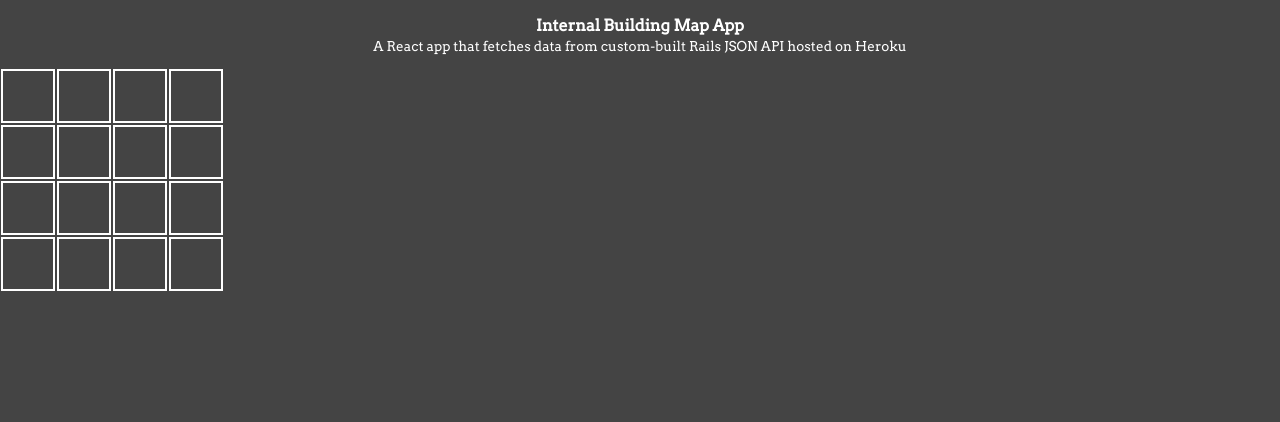
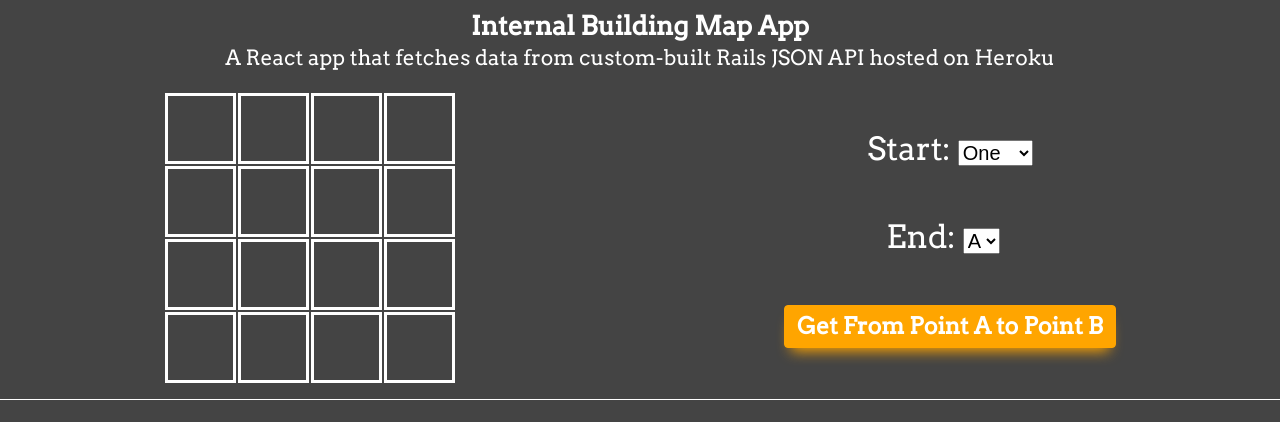
Before and after one commit to msantam2/internal-building-map-app, a React (Create React App) app: page / in a window 1280 px wide. Shown: the top 422 px of the page. Built offline with nearby package versions, Linux system fonts and the light colour scheme; no server answers.

Commit message:
add PathSelector component: the start input, end input, and submit button, with styling

```diff
--- a/src/components/App.js
+++ b/src/components/App.js
@@ -2,6 +2,7 @@ import React, { Component } from 'react';
 import axios from 'axios';
 import '../stylesheets/App.css';
 import Map from './Map';
+import PathSelector from './PathSelector';
 
 class App extends Component {
   constructor() {
@@ -26,7 +27,10 @@ class App extends Component {
           A React app that fetches data from custom-built Rails JSON API hosted on Heroku
         </p>
 
-        <Map featureData={this.state.featureData} dimensions={4} />
+        <div className="map-container">
+          <Map featureData={this.state.featureData} dimensions={4} />
+          <PathSelector featureData={this.state.featureData} />
+        </div>
       </div>
     );
   }
--- /dev/null
+++ b/src/components/PathSelector.js
@@ -0,0 +1,34 @@
+import React, { Component } from 'react';
+import '../stylesheets/PathSelector.css';
+
+class PathSelector extends Component { // this.props.featureData :)
+  render() {
+    return (
+      <div className="path-selector-container">
+        <div className="path-selector-items">
+          <div className="start-item">
+            <span className="label">Start: </span>
+            <select className="dropdown">
+              <option>One</option>
+              <option>Two</option>
+              <option>Three</option>
+            </select>
+          </div>
+
+          <div className="end-item">
+            <span className="label">End: </span>
+            <select className="dropdown">
+              <option value="a">A</option>
+              <option>B</option>
+              <option>C</option>
+            </select>
+          </div>
+
+          <a href="#" className="button">Get From Point A to Point B</a>
+        </div>
+      </div>
+    );
+  }
+}
+
+export default PathSelector;
--- a/src/stylesheets/App.css
+++ b/src/stylesheets/App.css
@@ -3,10 +3,19 @@
 }
 
 .app-title {
+  margin-top: 10px;
   margin-bottom: 3px;
+  font-size: 26px;
 }
 
 .app-subtitle {
   margin-top: 3px;
-  font-size: 13.5px;
+  font-size: 21px;
 }
+
+.map-container {
+  display: flex;
+  justify-content: space-around;
+  padding-bottom: 15px;
+  border-bottom: 1px solid white
+}
--- a/src/stylesheets/MapUnit.css
+++ b/src/stylesheets/MapUnit.css
@@ -2,13 +2,14 @@
   display: flex;
   justify-content: center;
   align-items: center;
-  width: 50px;
-  height: 50px;
-  border: 2.5px solid rgb(255, 255, 255);
+  width:65px;
+  height:65px;
+  border: 3.5px solid rgb(255, 255, 255);
   margin: 1px;
 }
 
 .map-unit-name {
-  font-size: 8px;
+  font-size: 12px;
   color: black;
+  font-weight: bold;
 }
--- /dev/null
+++ b/src/stylesheets/PathSelector.css
@@ -0,0 +1,57 @@
+.path-selector-container {
+  display: flex;
+  justify-content: center;
+  align-items: center;
+}
+
+.path-selector-items {
+  height: 75%;
+  display: flex;
+  flex-direction: column;
+  justify-content: space-between;
+}
+
+.label {
+	font-size: 2em;
+}
+
+.dropdown {
+	font-size: 20px;
+}
+
+.end-item {
+  padding-right: 14px;
+}
+
+.button {
+	box-shadow: 0px 10px 14px -7px orange;
+	background:linear-gradient(to bottom, orange 5%, orange 100%);
+	filter:progid:DXImageTransform.Microsoft.gradient(startColorstr='#77b55a', endColorstr='#72b352',GradientType=0);
+	background-color: orange;
+	border-radius:4px;
+	border:1px solid orange;
+	display:inline-block;
+	cursor:pointer;
+	font-size:23px;
+	font-weight:bold;
+	padding:6px 12px;
+	text-decoration:none;
+	text-shadow:0px 1px 0px orange;
+  color: rgb(255, 255, 255);
+}
+
+.button:hover {
+	background:-webkit-gradient(linear, left top, left bottom, color-stop(0.05, #72b352), color-stop(1, #77b55a));
+	background:-moz-linear-gradient(top, #72b352 5%, #77b55a 100%);
+	background:-webkit-linear-gradient(top, #72b352 5%, #77b55a 100%);
+	background:-o-linear-gradient(top, #72b352 5%, #77b55a 100%);
+	background:-ms-linear-gradient(top, #72b352 5%, #77b55a 100%);
+	background:linear-gradient(to bottom, #72b352 5%, #77b55a 100%);
+	filter:progid:DXImageTransform.Microsoft.gradient(startColorstr='#72b352', endColorstr='#77b55a',GradientType=0);
+	background-color:#72b352;
+}
+
+.button:active {
+	position:relative;
+	top:1px;
+}
```
